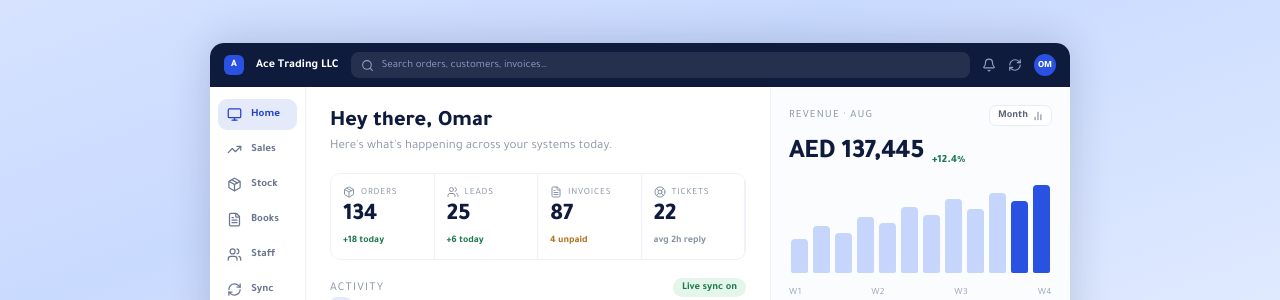
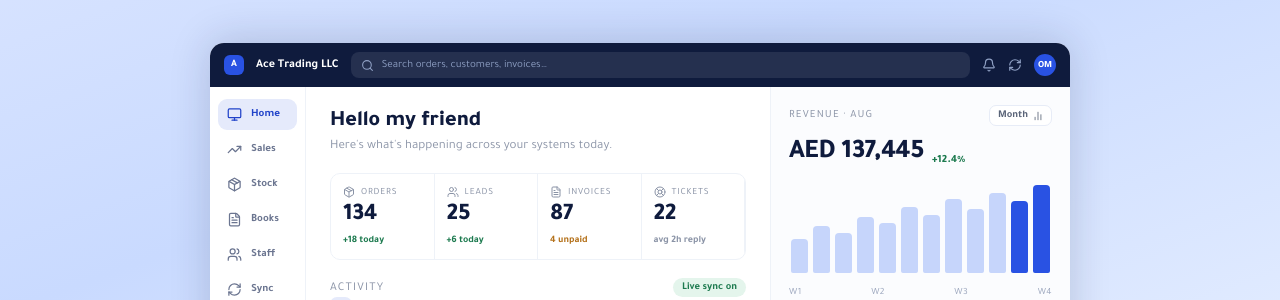
Before and after one commit to dxbdxb416/dxbdxb416.github.io, a Jekyll site: the page built from en/index.md, in a window 1280 px wide and 900 px high, scrolled down 647 px. Shown: the part 149-449 px from the top of the window. Built offline with Jekyll 4.4.1, drawn with Linux system fonts in a browser that asks for light colours.

Commit message:
fix(home): use friendly unnamed greetings in English and Arabic

```diff
--- a/_data/home_v2.yml
+++ b/_data/home_v2.yml
@@ -69,7 +69,7 @@
   app:
     company: "Ace Trading LLC"
     search: "Search orders, customers, invoices…"
-    hello: "Hey there, Omar"
+    hello: "Hello my friend"
     hello_sub: "Here's what's happening across your systems today."
     rail: ["Home", "Sales", "Stock", "Books", "Staff", "Sync"]
     kpis:
@@ -232,7 +232,7 @@
   app:
     company: "شركة إيس للتجارة"
     search: "ابحث في الطلبات، العملاء، الفواتير…"
-    hello: "هلا عمر"
+    hello: "مرحبا صديقي"
     hello_sub: "هذا ملخص ما يحدث في أنظمتك اليوم."
     rail: ["الرئيسية", "المبيعات", "المخزون", "الحسابات", "الموظفين", "الربط"]
     kpis:
```
